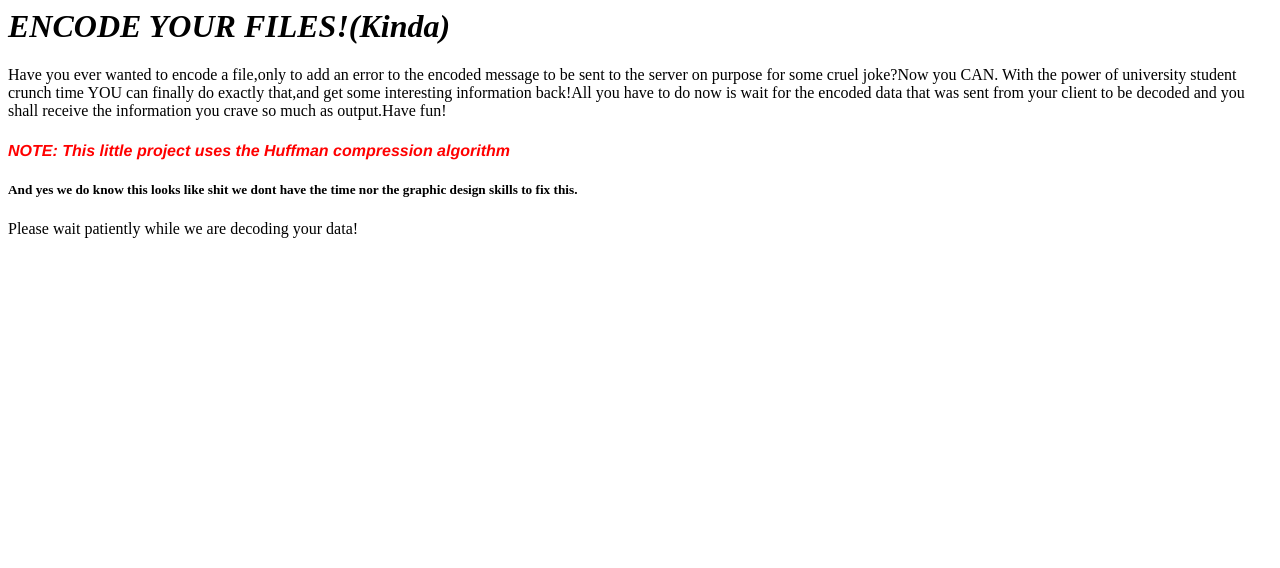
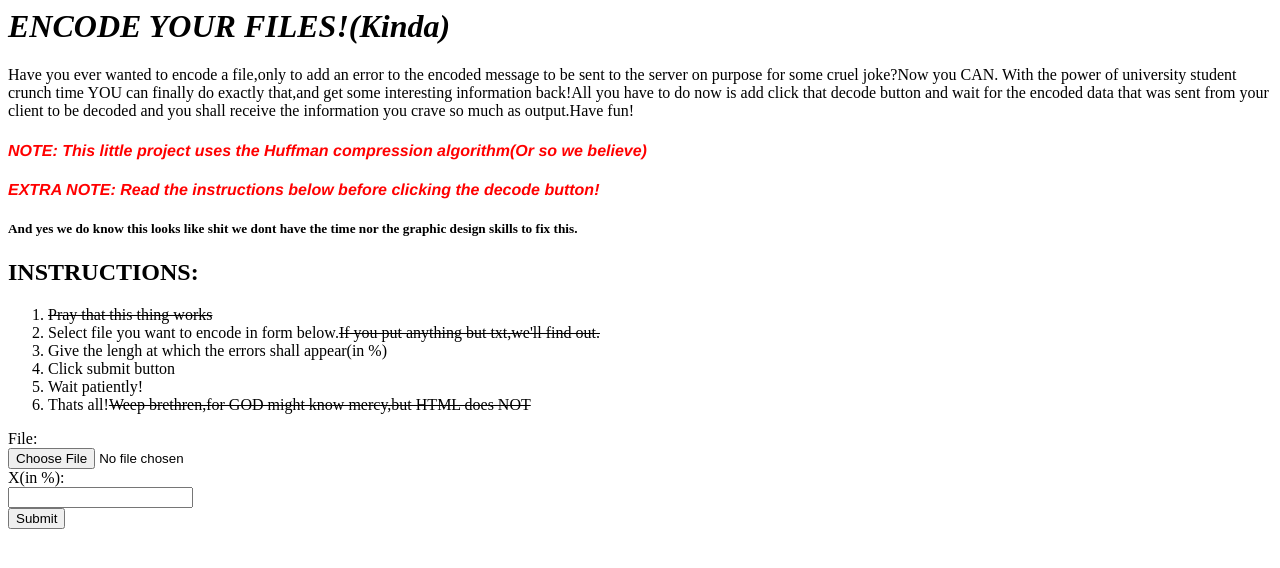
Before and after one commit to GvanGReaper/HuffmanCompressionUniProject, a Flask app: page / in a window 1280 px wide. Shown: the top 568 px of the page. Run offline with Flask 3, Linux system fonts and the light colour scheme.

Commit message:
after a LOT of changes and shit it FINALLY WORKS

```diff
--- a/server/app.py
+++ b/server/app.py
@@ -4,30 +4,18 @@ from decode import *
 app = Flask(__name__)
 
 
-
-from flask import render_template
+@app.route("/",methods=['POST','GET'])
+def main():
+   return render_template("index.html")
 
 
-
-@app.errorhandler(404)
-def not_found(error):
-   return render_template('error.html'), 404
+@app.route("/pleaseWait",methods = ['POST','GET'])
+def answers_submitted():
+   if request.method == 'POST':
+      data = request.form
+      print(data)
+   return render_template("success.html")
 
 
-@app.route('/')
-def main():
-   return render_template('index.html')
-
-
-@app.route('/success',methods = ['GET'])
-def success():
-   response = make_response(render_template('success.html'),200)
-   return response
-
-@app.route('/sending',methods = ['POST','GET'])
-def jsonReceived():
-   if request.method == 'POST':
-      r = request.json
-      decode_file_content(r)
-      return redirect(url_for("success"))
-   return redirect(url_for("not_found"))
+if __name__ == "__main__":
+   app.run()
--- a/server/static/style.css
+++ b/server/static/style.css
@@ -7,3 +7,7 @@ h4{
     color: red;
     font-family: 'Franklin Gothic Medium', 'Arial Narrow', Arial, sans-serif;
 }
+
+#delete_this{
+    text-decoration: line-through;
+}
--- a/server/templates/index.html
+++ b/server/templates/index.html
@@ -7,13 +7,27 @@
         <h1>ENCODE YOUR FILES!(Kinda)</h1>
         <p>
             Have you ever wanted to encode a file,only to add an error to the encoded message to be sent to the server on purpose for some cruel joke?Now you CAN.
-            With the power of university student crunch time YOU can finally do exactly that,and get some interesting information back!All you have to do now is wait for the
-            encoded data that was sent from your client to be decoded and you shall receive the information you crave so much as output.Have fun!
+            With the power of university student crunch time YOU can finally do exactly that,and get some interesting information back!All you have to do now is add click that
+            decode button and wait for the encoded data that was sent from your client to be decoded and you shall receive the information you crave so much as output.Have fun!
         </p>
-        <h4>NOTE: This little project uses the Huffman compression algorithm</h4>
+        <h4>NOTE: This little project uses the Huffman compression algorithm(Or so we believe)</h4>
+        <h4>EXTRA NOTE: Read the instructions below before clicking the decode button!</h4>
         <h5>And yes we do know this looks like shit we dont have the time nor the graphic design skills to fix this.</h5>
-        <p>
-            Please wait patiently while we are decoding your data!
-        </p>
+        <h2>INSTRUCTIONS:</h2>
+        <ol>
+            <li><span id = "delete_this">Pray that this thing works</span></li>
+            <li>Select file you want to encode in form below.<span id = "delete_this">If you put anything but txt,we'll find out.</span></li>
+            <li>Give the lengh at which the errors shall appear(in %)</li>
+            <li>Click submit button</li>
+            <li>Wait patiently!</li>
+            <li>Thats all!<span id = "delete_this">Weep brethren,for GOD might know mercy,but HTML does NOT</span></li>
+        </ol>
+        <form action="{{ url_for("answers_submitted")}}" method="post">
+            <label for="fileName">File:</label><br>
+            <input type = "file" id="fileName" name = "fileName"><br>
+            <label for="x">X(in %):</label><br>
+            <input type="text" id="x" name="x"><br>
+            <input type="submit" value="Submit">
+        </form>
     </body>
 </html>
```
Also changed, not shown: client/temp.py (+7 -1 lines).
